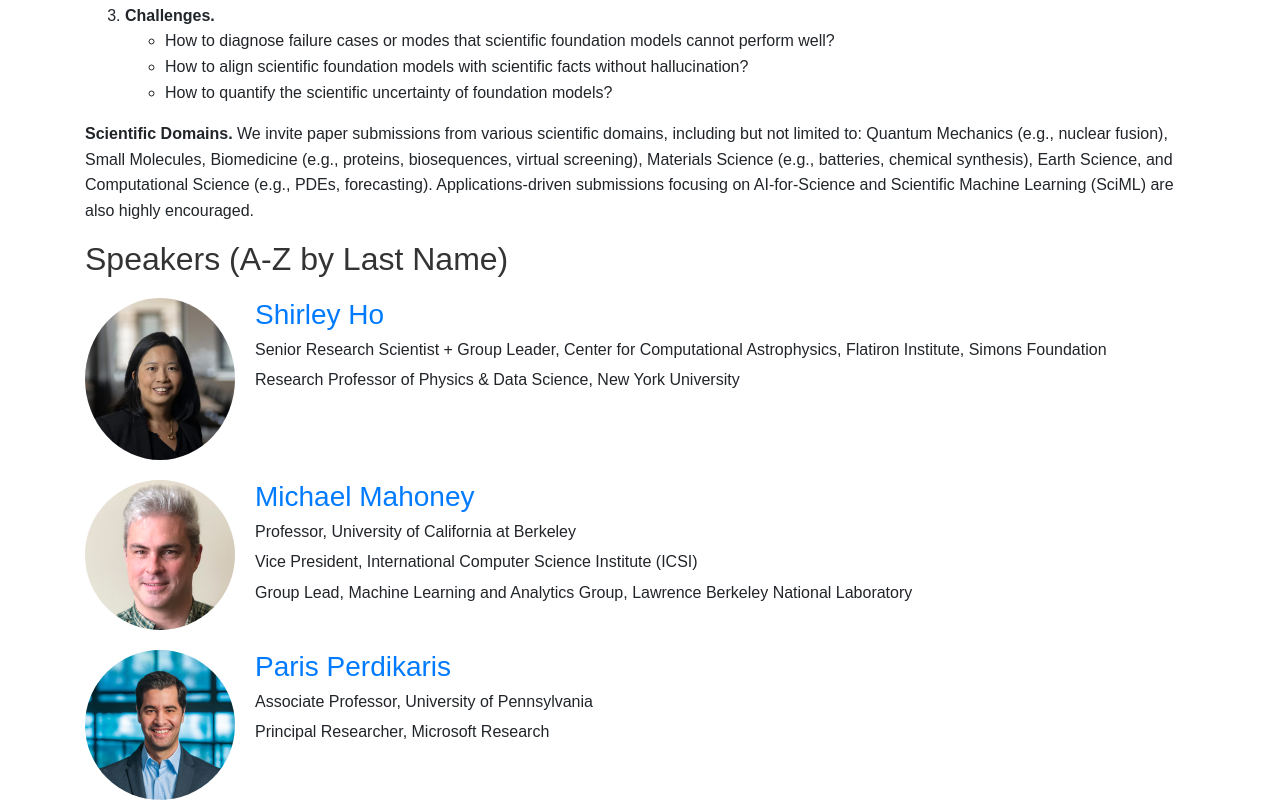
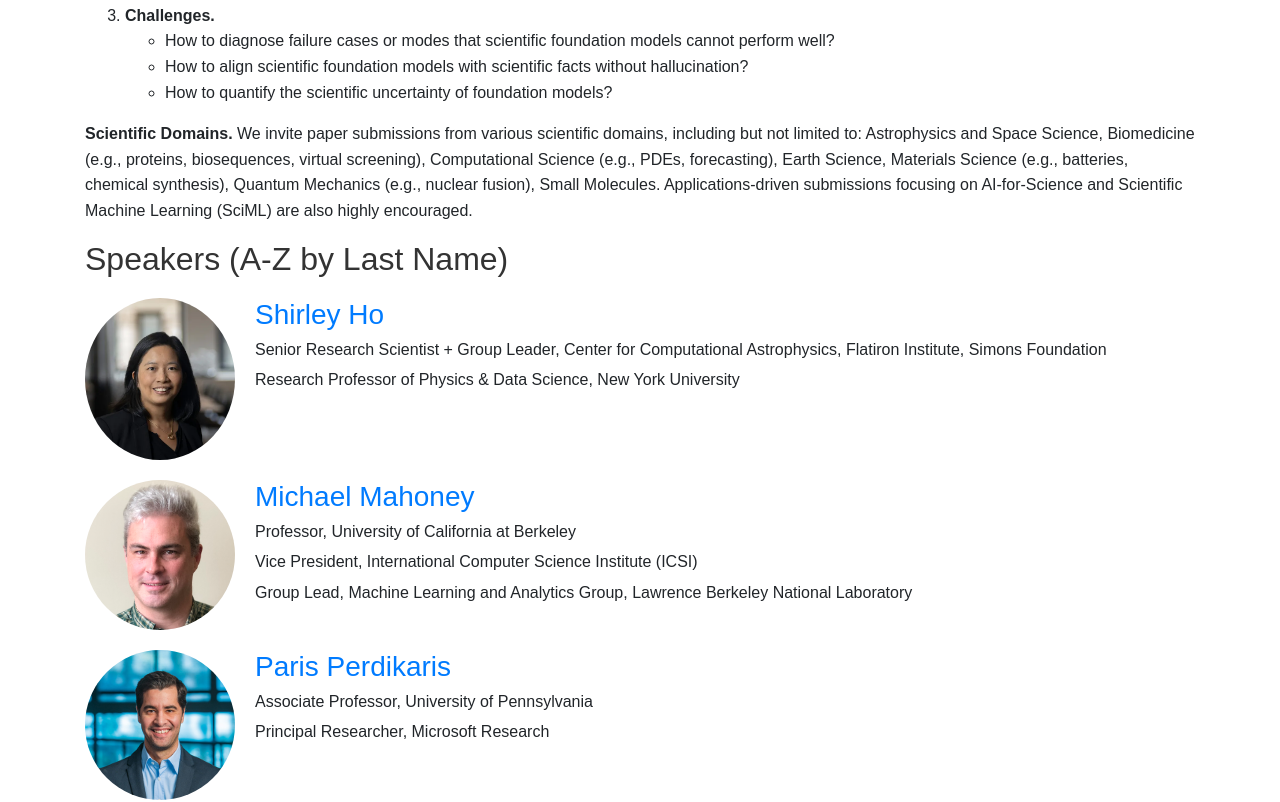
Before and after one commit to fm-science/fm-science.github.io, a plain HTML site: page index.html in a window 1280 px wide. Shown: the part 1089-1891 px from the top of the page. Drawn offline with nearby package versions, Linux system fonts and the light colour scheme.

Commit message:
update domains

```diff
--- a/index.html
+++ b/index.html
@@ -3,7 +3,7 @@
 <head>
     <meta charset="UTF-8">
     <meta name="viewport" content="width=device-width, initial-scale=1.0">
-    <meta name="robots" content="noindex, nofollow">
+    <!-- <meta name="robots" content="noindex, nofollow"> -->
     <title>Foundation Models for Science: Progress, Opportunities, and Challenges</title>
     <link href="https://stackpath.bootstrapcdn.com/bootstrap/4.5.2/css/bootstrap.min.css" rel="stylesheet">
     <link href="./style.css" rel="stylesheet" type="text/css" media="all" />
@@ -47,7 +47,7 @@
                         </ul>
                     </li>
                 </ol>
-                <p><strong>Scientific Domains.</strong> We invite paper submissions from various scientific domains, including but not limited to: Quantum Mechanics (e.g., nuclear fusion), Small Molecules, Biomedicine (e.g., proteins, biosequences, virtual screening), Materials Science (e.g., batteries, chemical synthesis), Earth Science, and Computational Science (e.g., PDEs, forecasting). Applications-driven submissions focusing on AI-for-Science and Scientific Machine Learning (SciML) are also highly encouraged.</p>
+                <p><strong>Scientific Domains.</strong> We invite paper submissions from various scientific domains, including but not limited to: Astrophysics and Space Science, Biomedicine (e.g., proteins, biosequences, virtual screening), Computational Science (e.g., PDEs, forecasting), Earth Science, Materials Science (e.g., batteries, chemical synthesis), Quantum Mechanics (e.g., nuclear fusion), Small Molecules. Applications-driven submissions focusing on AI-for-Science and Scientific Machine Learning (SciML) are also highly encouraged.</p>
             </section>
 
 
```
Also changed, not shown: cfp.html (+1 -1 lines).
